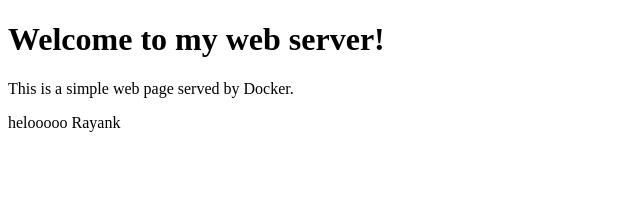
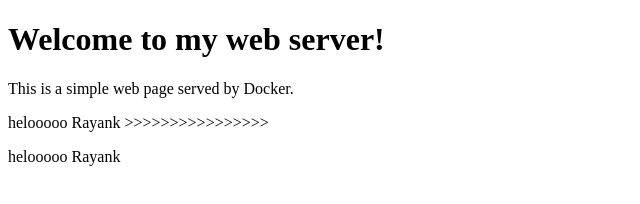
Before and after one commit to rayank07/testrepo, a plain HTML site: page index.html in a window 1280 px wide. Shown: the whole page, without its empty margins (0-640 px from the left). Drawn offline with Linux system fonts and the light colour scheme.

Commit message:
Update index.html

```diff
--- a/index.html
+++ b/index.html
@@ -6,6 +6,7 @@
 <body>
   <h1>Welcome to my web server!</h1>
   <p>This is a simple web page served by Docker.</p>
+  <p>helooooo Rayank >>>>>>>>>>>>>>>></p>
   <p>helooooo Rayank</p>
 </body>
 </html>
```
